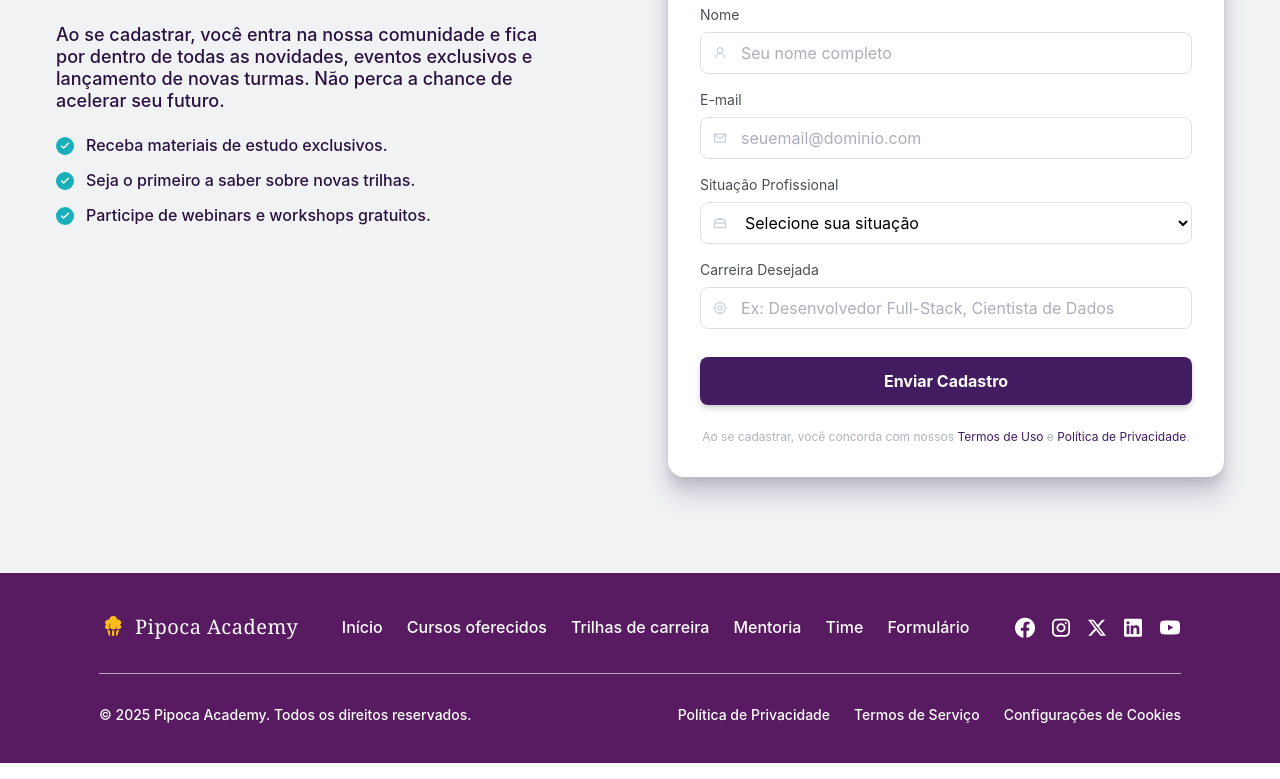
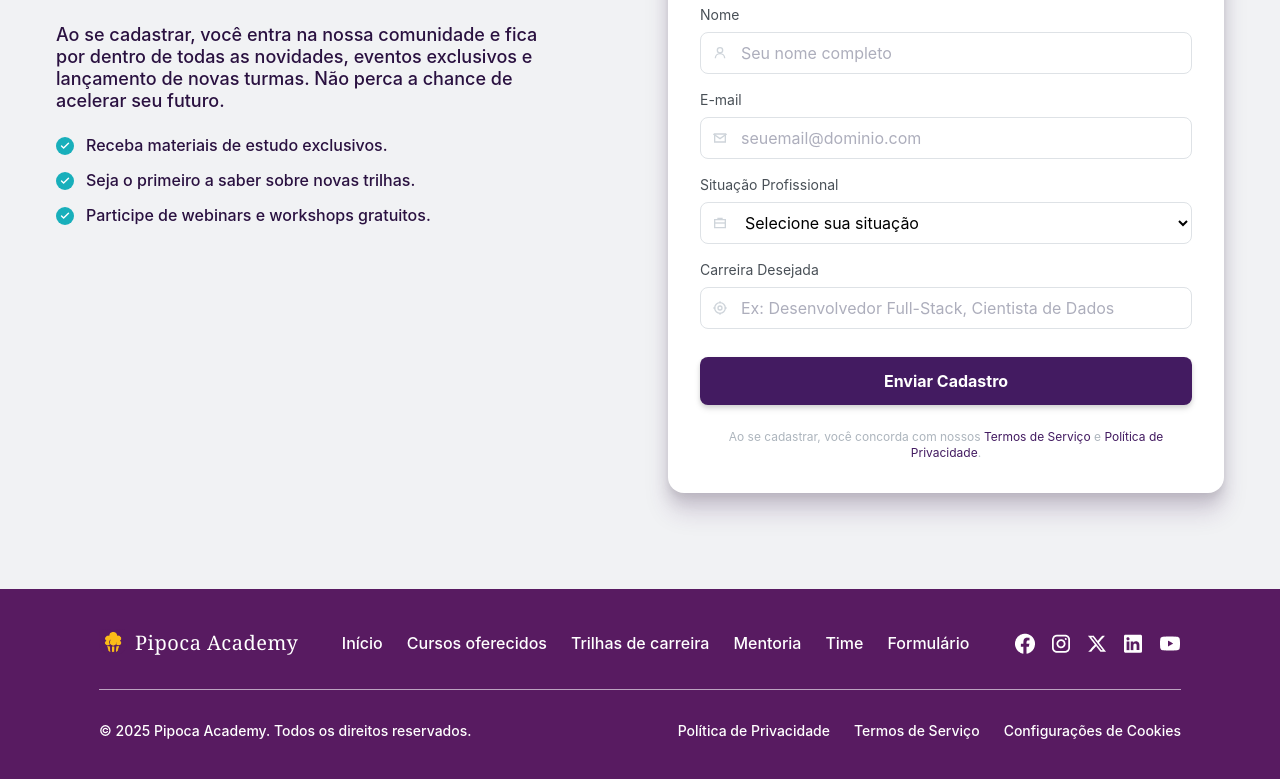
Before and after one commit to PipocaEU/home-react, a React (Vite) app: page / in a window 1280 px wide. Shown: the part 6752-7531 px from the top of the page. Built offline with nearby package versions, Linux system fonts and the light colour scheme.

Commit message:
atualização links cadastro

```diff
--- a/src/components/CadastroSection.tsx
+++ b/src/components/CadastroSection.tsx
@@ -269,11 +269,21 @@ export default function CadastroSection({
               {/* Termos */}
               <p className="mt-6 text-center text-[12px] leading-4 text-[#ADB5BD]">
                 Ao se cadastrar, você concorda com nossos{" "}
-                <a href="#" className="text-[#431B61] hover:underline">
-                  Termos de Uso
+                <a
+                  href="/home-react/Termos_de_uso.pdf"
+                  target="_blank"
+                  rel="noopener noreferrer"
+                  className="text-[#431B61] hover:underline"
+                >
+                  Termos de Serviço
                 </a>{" "}
                 e{" "}
-                <a href="#" className="text-[#431B61] hover:underline">
+                <a
+                  href="/home-react/Politica_Privacidade.pdf"
+                  target="_blank"
+                  rel="noopener noreferrer"
+                  className="text-[#431B61] hover:underline"
+                >
                   Política de Privacidade
                 </a>
                 .
```
